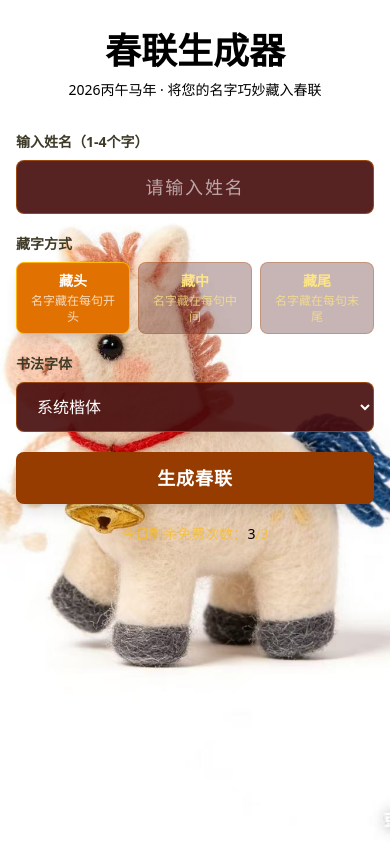
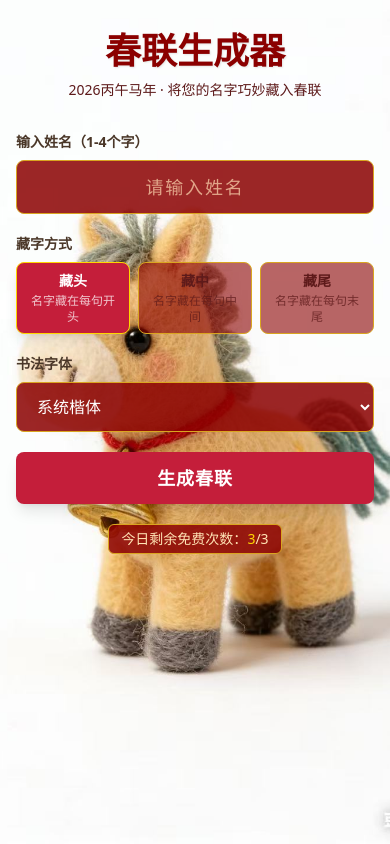
Before and after one commit to Mathheadkang/new_year_app, a Next.js app in the folder web/: page / in a window 390 px wide. Built offline with nearby package versions, Linux system fonts and the light colour scheme.

Commit message:
feat：debug

```diff
--- a/web/src/app/globals.css
+++ b/web/src/app/globals.css
@@ -51,34 +51,166 @@
     background-attachment: scroll;
   }
 
-  /* 小屏幕文字改为黑色 */
-  .text-amber-300,
-  .text-amber-100,
-  .text-amber-200\/70 {
-    color: #000000 !important;
+  /* ===== 小屏幕中国传统红金配色方案 ===== */
+
+  /* 主标题 - 深红色 */
+  h1.text-amber-300 {
+    color: #8B0000 !important;
+    text-shadow: 1px 1px 2px rgba(0, 0, 0, 0.1);
   }
 
-  /* 表单标签加粗并改为amber-200颜色 */
+  /* 副标题/描述文字 - 深褐色 */
+  .text-amber-200\/70,
+  p.text-amber-200\/70 {
+    color: #5D1A1A !important;
+  }
+
+  /* 历史记录标题 - 小卡片内文字用浅色 */
+  h2.text-amber-200 {
+    color: #FFE4B5 !important;
+    text-shadow: 1px 1px 1px rgba(0, 0, 0, 0.2);
+  }
+
+  /* 表单标签 - 深褐色加粗 */
   label.text-amber-100 {
-    color: #3e3a27 !important;
+    color: #4A3728 !important;
     font-weight: 700 !important;
   }
 
-  /* 输入框和选择框文字改为白色 */
+  /* 通用文字颜色 - 深红褐色 */
+  .text-amber-300,
+  .text-amber-100,
+  .text-amber-200 {
+    color: #5D1A1A !important;
+  }
+
+  /* 春联显示 - 保持原有金色样式（更高优先级） */
+  .bg-red-700 > p.text-amber-300 {
+    color: #fcd34d !important;
+  }
+
+  /* 历史记录列表中的名字 - 金色更醒目 */
+  span.text-amber-100.font-medium {
+    color: #fbfaf4 !important;
+  }
+
+  /* 历史记录中的对联文字 - 浅金色 */
+  .text-amber-300\/80 {
+    color: #FFEFD5 !important;
+  }
+
+  /* 历史记录中的横批文字 - 淡金色 */
+  .text-amber-200\/60 {
+    color: #FFE4B5 !important;
+  }
+
+  /* 清空按钮/删除按钮 - 浅金色（小卡片内） */
+  .text-amber-400\/60,
+  .text-amber-400\/40 {
+    color: #FFE4B5 !important;
+  }
+
+  .text-amber-400\/60:hover,
+  .text-amber-400\/40:hover {
+    color: #FFD700 !important;
+  }
+
+  /* 箭头和计数器 - 金色 */
+  .text-amber-400,
+  .text-amber-400\/50 {
+    color: #FFD700 !important;
+  }
+
+  /* 输入框和选择框 */
   input,
-  select,
+  select {
+    color: #FFFFFF !important;
+    background-color: rgba(139, 0, 0, 0.85) !important;
+    border-color: #DAA520 !important;
+  }
+
   .text-amber-50 {
-    color: #ffffff !important;
+    color: #FFFFFF !important;
   }
 
   /* 占位符文字 */
+  input::placeholder,
   .placeholder-amber-300\/40::placeholder {
-    color: rgba(255, 255, 255, 0.6) !important;
+    color: rgba(255, 220, 180, 0.7) !important;
   }
 
-  /* 输入框和选项背景降低透明度 */
+  /* 输入框背景 */
   .bg-red-950\/50 {
-    background-color: rgba(69, 10, 10, 0.9) !important;
+    background-color: rgba(139, 0, 0, 0.85) !important;
+    border-color: #FFD700 !important;
+  }
+
+  /* 小卡片内的文字颜色 - 今日剩余免费次数 */
+  .bg-red-950\/50 .text-amber-400\/60 {
+    color: #FFE4B5 !important;
+  }
+
+  .bg-red-950\/50 .text-amber-300 {
+    color: #FFD700 !important;
+  }
+
+  .bg-red-950\/50 .text-red-400 {
+    color: #FF6B6B !important;
+  }
+
+  /* 历史记录卡片背景 */
+  .bg-red-950\/40 {
+    background-color: rgba(139, 0, 0, 0.8) !important;
+    border-color: #DAA520 !important;
+  }
+
+  /* 藏字方式按钮 - 未选中状态 */
+  .bg-red-950\/30 {
+    background-color: rgba(139, 0, 0, 0.6) !important;
+    border-color: #B8860B !important;
+  }
+
+  .bg-red-950\/30 .text-amber-200 {
+    color: #FFE4B5 !important;
+  }
+
+  /* 藏字方式按钮 - 选中状态 */
+  .bg-amber-600 {
+    background-color: #C41E3A !important;
+    border-color: #FFD700 !important;
+  }
+
+  /* 生成按钮 */
+  button.bg-amber-600 {
+    background-color: #C41E3A !important;
+    color: #FFFFFF !important;
+  }
+
+  button.bg-amber-600:hover {
+    background-color: #A01830 !important;
+  }
+
+  /* 错误提示 */
+  .text-red-300 {
+    color: #DC143C !important;
+  }
+
+  .bg-red-950\/50.border-red-700\/50 {
+    background-color: rgba(139, 0, 0, 0.9) !important;
+    border-color: #DC143C !important;
+  }
+
+  /* 边框颜色统一为金色 */
+  .border-amber-600\/50,
+  .border-amber-700\/20,
+  .border-amber-700\/30,
+  .border-amber-700\/10 {
+    border-color: #DAA520 !important;
+  }
+
+  /* 悬停背景效果 */
+  .hover\:bg-amber-600\/10:hover {
+    background-color: rgba(218, 165, 32, 0.15) !important;
   }
 }
 
--- a/web/src/app/page.tsx
+++ b/web/src/app/page.tsx
@@ -36,16 +36,30 @@ export default function Home() {
     setRemainingFree(getRemainingFreeGenerations());
   }, []);
 
-  // 小屏幕随机背景图片
+  // 小屏幕随机背景图片，响应窗口大小变化
   useEffect(() => {
-    const setRandomBackground = () => {
+    // 页面加载时随机选择一个背景，之后不再改变
+    const randomIndex = Math.floor(Math.random() * 6) + 1;
+    const mobileBackground = `url('/horse_background/horse${randomIndex}.jpg')`;
+
+    const handleBackground = () => {
       if (window.innerWidth <= 768) {
-        const randomIndex = Math.floor(Math.random() * 6) + 1;
-        document.body.style.backgroundImage = `url('/horse_background/horse${randomIndex}.jpg')`;
+        // 小屏幕：使用预先选定的马背景
+        document.body.style.backgroundImage = mobileBackground;
+      } else {
+        // 大屏幕：清除 JS 设置的背景，让 CSS 控制
+        document.body.style.backgroundImage = '';
       }
     };
 
-    setRandomBackground();
+    handleBackground();
+
+    // 监听窗口大小变化
+    window.addEventListener('resize', handleBackground);
+
+    return () => {
+      window.removeEventListener('resize', handleBackground);
+    };
   }, []);
 
   const doGenerate = useCallback(
--- a/web/src/components/CoupletForm.tsx
+++ b/web/src/components/CoupletForm.tsx
@@ -110,13 +110,15 @@ export default function CoupletForm({ onGenerate, loading, onFontChange, selecte
       </button>
 
       {/* 剩余免费次数提示 */}
-      <p className="text-center text-sm text-amber-400/60">
+      <div className="flex justify-center">
+        <p className="text-center text-sm text-amber-400/60 rounded-md bg-red-950/50 border border-amber-700/30 px-3 py-1">
           今日剩余免费次数：
           <span className={remainingFree > 0 ? "text-amber-300" : "text-red-400"}>
             {remainingFree}
           </span>
           /3
         </p>
+      </div>
     </form>
   );
 }
--- a/web/src/components/CoupletHistory.tsx
+++ b/web/src/components/CoupletHistory.tsx
@@ -52,10 +52,10 @@ export default function CoupletHistory({
   return (
     <div className="w-full max-w-md mx-auto mt-8">
       <div className="flex items-center justify-between mb-3">
-        <h2 className="text-amber-200 font-bold text-lg">📜 历史记录</h2>
+        <h2 className="text-amber-200 font-bold text-lg rounded-md bg-red-950/50 border border-amber-700/30 px-3 py-1">📜 历史记录</h2>
         <button
           onClick={onClear}
-          className="text-sm text-amber-400/60 hover:text-amber-300 transition-colors"
+          className="text-sm text-amber-400/60 hover:text-amber-300 transition-colors rounded-md bg-red-950/50 border border-amber-700/30 px-3 py-1"
         >
           清空全部
         </button>
```
Also changed, not shown: web/public/fu.png (added). Lines whose indentation alone changed are shown as unchanged.
